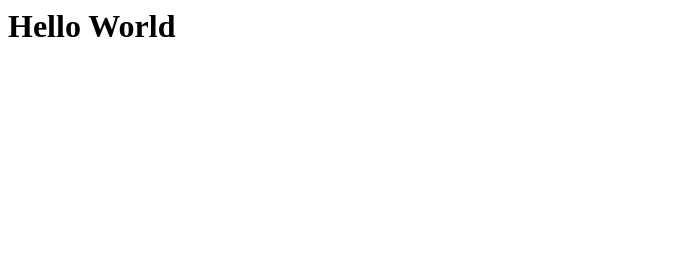
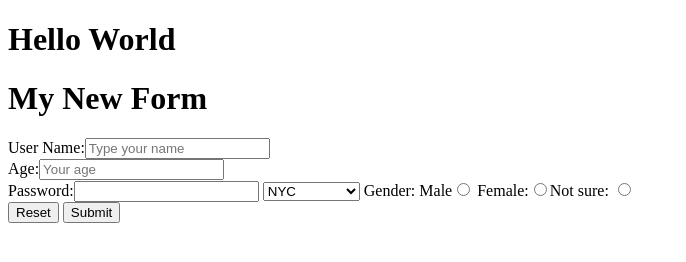
Before and after one commit to Blaaaah007/ben, a plain HTML site: page index.html in a window 1280 px wide. Shown: the whole page, without its empty margins (0-686 px from the left). Drawn offline with Linux system fonts and the light colour scheme.

Commit message:
second commit

```diff
--- a/index.html
+++ b/index.html
@@ -1 +1,33 @@
+
+<!DOCTYPE html>
+<html lang="en">
+
+<head>
 <h1>Hello World</h1>
+</head>
+
+<body>
+    <h1>My New Form</h1>
+
+    <form>
+        User Name:<input placeholder="Type your name" /><br>
+        Age:<input placeholder="Your age" type="number" /><br>
+        Password:<input type="password">
+        <select>
+            <option>NYC</option>
+            <option>London</option>
+            <option>QQQQQatar</option>
+
+
+
+        </select>
+        Gender: Male<input type="radio" name="gen" /> Female:<input type="radio" name="gen">Not sure: <input
+            type="radio" name="gen" />
+
+        <br />
+        <input type="reset" />
+        <input type="submit" />
+    </form>
+</body>
+
+</html>
```
